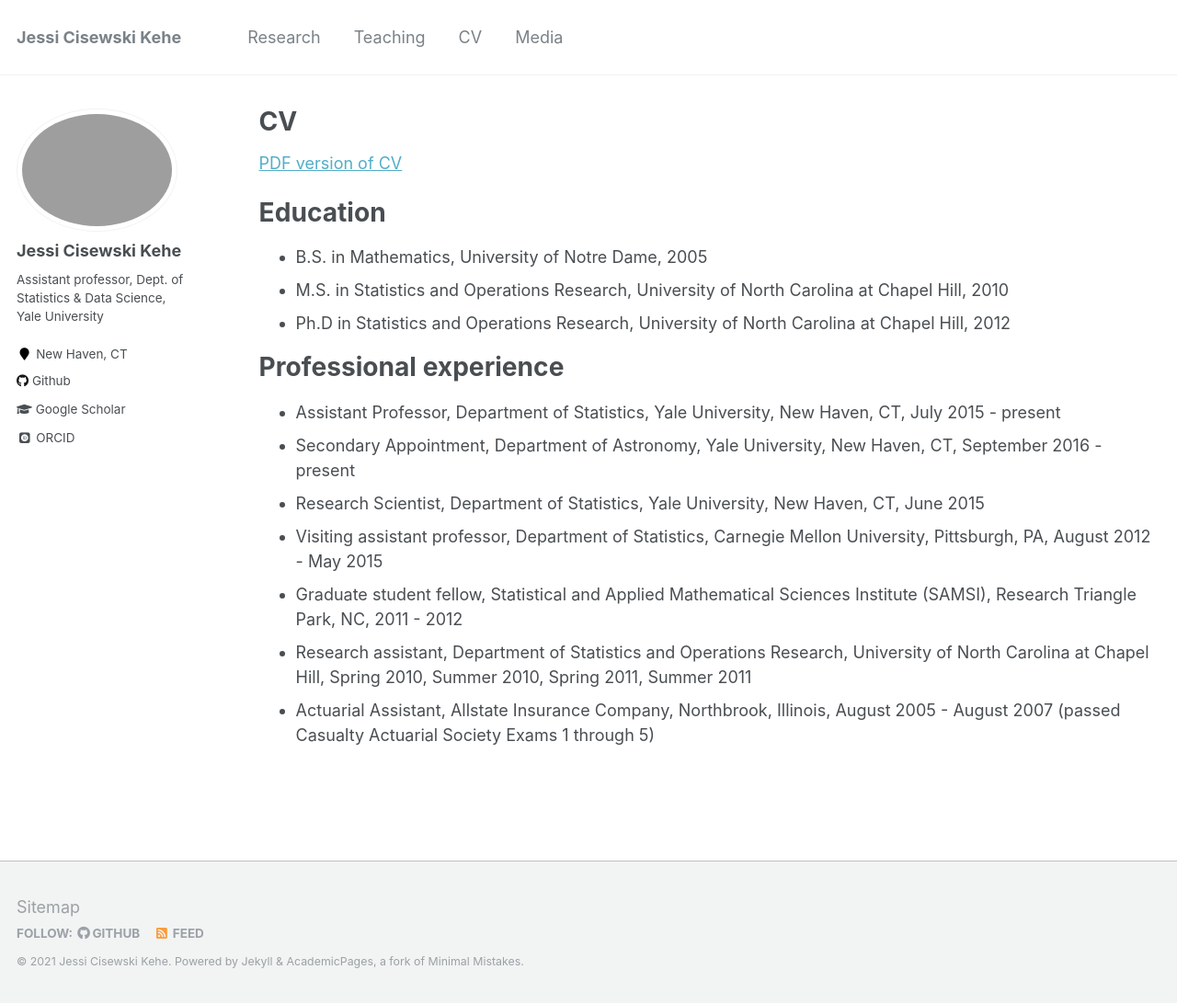
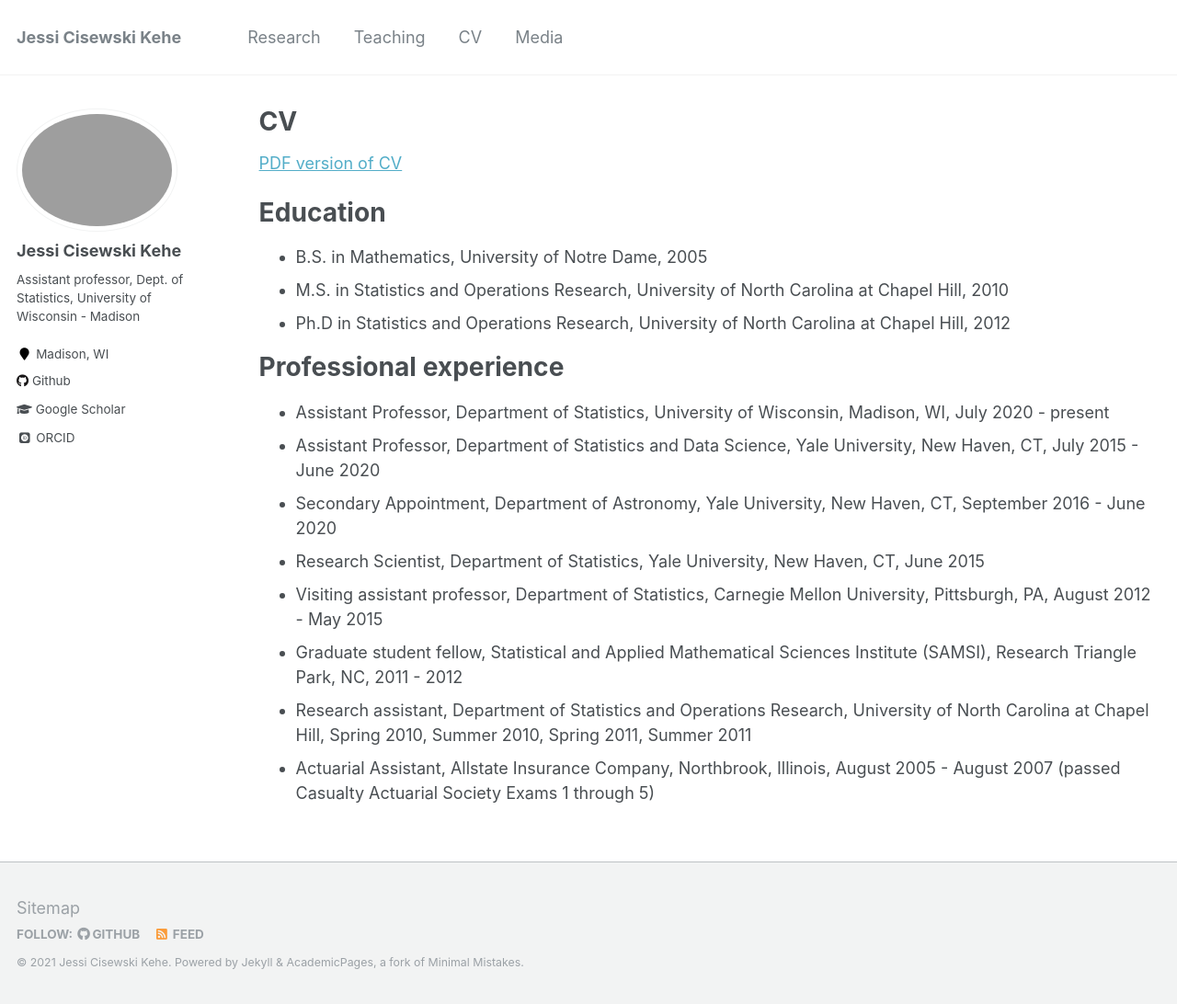
Before and after one commit to JessiCisewskiKehe/JessiCisewskiKehe.github.io, a Jekyll site: the page built from _pages/cv.md, in a window 1280 px wide and 1092 px high. Shown: the whole window at 92% size. Built offline with Jekyll 4.4.1, drawn with Linux system fonts in a browser that asks for light colours; some web fonts are replaced.

Commit message:
UW updates

```diff
--- a/_config.yml
+++ b/_config.yml
@@ -68,8 +68,8 @@ analytics:
 author:
   name             : "Jessi Cisewski Kehe"
   avatar           : "jessi2014.jpg"
-  bio              : "Assistant professor, Dept. of Statistics & Data Science, Yale University"
-  location         : "New Haven, CT"
+  bio              : "Assistant professor, Dept. of Statistics, University of Wisconsin -  Madison"
+  location         : "Madison, WI"
   employer         :
   pubmed           :
   googlescholar    : "https://scholar.google.com/citations?user=YyatADcAAAAJ&hl=en"
--- a/_pages/cv.md
+++ b/_pages/cv.md
@@ -21,8 +21,9 @@ Education
 
 Professional experience
 ======
-* Assistant Professor, Department of Statistics, Yale University, New Haven, CT, July 2015 - present
-* Secondary Appointment, Department of Astronomy, Yale University, New Haven, CT, September 2016 - present
+* Assistant Professor, Department of Statistics, University of Wisconsin, Madison, WI, July 2020 - present
+* Assistant Professor, Department of Statistics and Data Science, Yale University, New Haven, CT, July 2015 - June 2020
+* Secondary Appointment, Department of Astronomy, Yale University, New Haven, CT, September 2016 - June 2020
 * Research Scientist, Department of Statistics, Yale University, New Haven, CT, June 2015
 * Visiting assistant professor, Department of Statistics, Carnegie Mellon University, Pittsburgh,
 PA, August 2012 - May 2015
```
